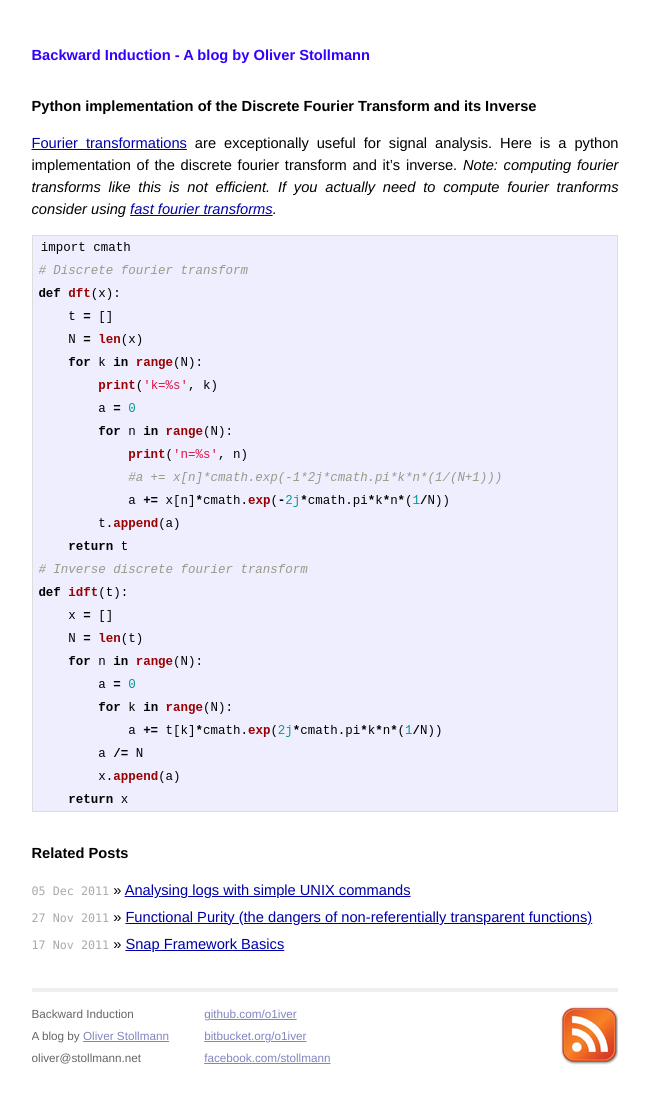
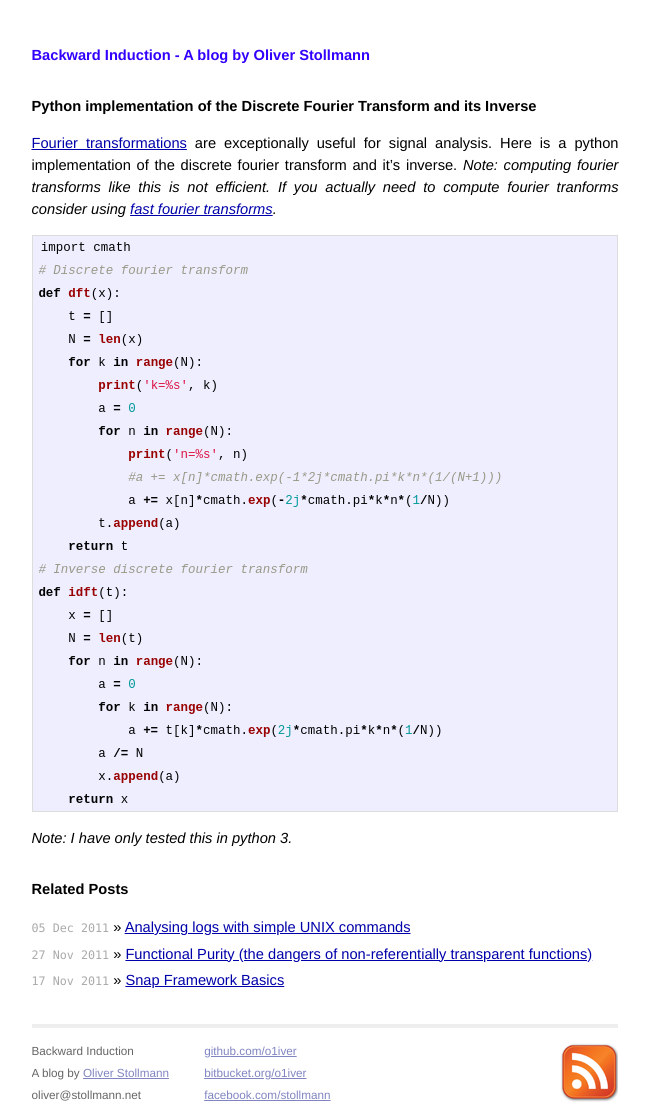
Before and after one commit to oliverst/oliverst.github.com, a Jekyll site: the page built from _posts/2011-12-06-python-discrete-fourier-transformation.md, in a window 1280 px wide. Shown: the whole page, without its empty margins (315-965 px from the left). Built offline with Jekyll 4.4.1, drawn with Linux system fonts in a browser that asks for light colours; Markdown is read by kramdown in place of the engine named in the settings; before the commit the page ends 1081 px from its top, so only the background shows below that.

Commit message:
added note about python 3

```diff
--- a/_posts/2011-12-06-python-discrete-fourier-transformation.md
+++ b/_posts/2011-12-06-python-discrete-fourier-transformation.md
@@ -35,3 +35,5 @@ def idft(t):
         x.append(a)
     return x
 {% endhighlight %}
+
+*Note: I have only tested this in python 3.*
```
